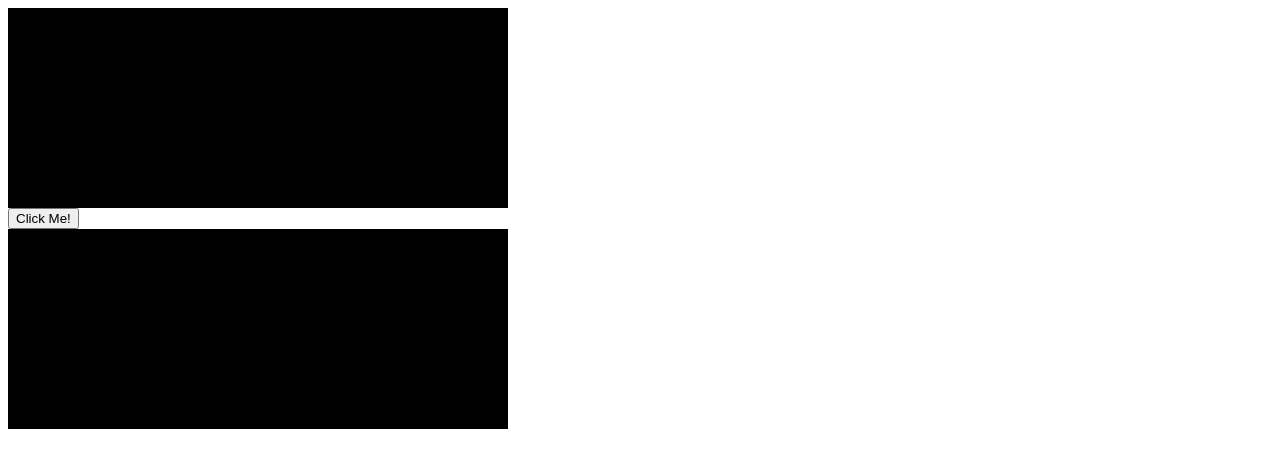
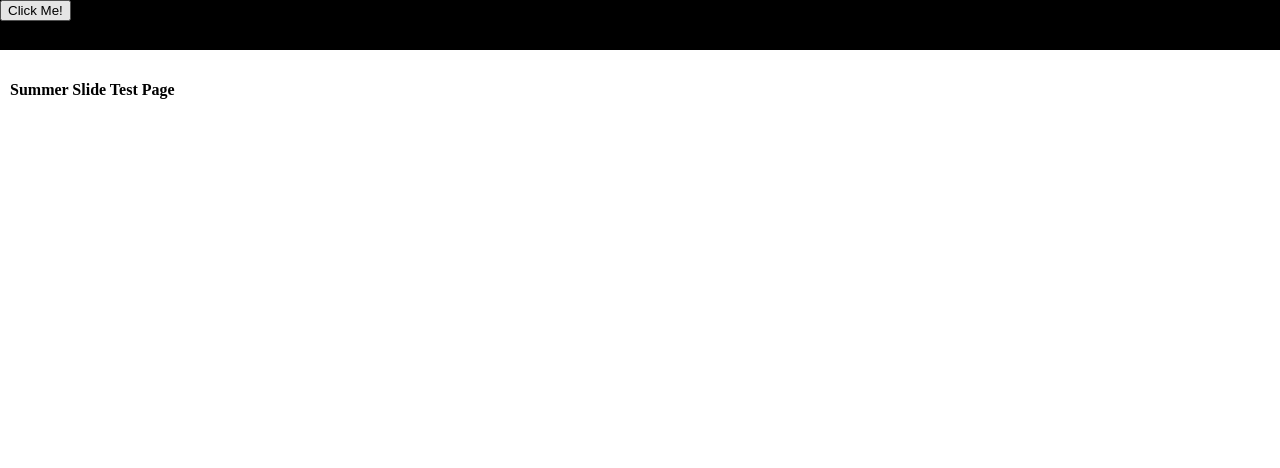
Before and after one commit to agrant12/summer-slide, a plain HTML site: page index.html in a window 1280 px wide. Drawn offline with Linux system fonts and the light colour scheme.

Commit message:
Add example html page and css for user reference

```diff
--- /dev/null
+++ b/css/style.css
@@ -0,0 +1,25 @@
+body {
+	margin: 0;
+	padding: 0;
+}
+
+#hamburger {
+	background: #ccc;
+	height: 100%;
+	margin-left: -200px;
+	position: absolute;
+	width: 200px;
+}
+
+header {
+	background: #000;
+	height: 50px;
+	position: relative;
+	top: 0;
+	width: 100%;
+}
+
+section.content {
+	padding: 10px;
+	position: relative;
+}
--- a/index.html
+++ b/index.html
@@ -2,15 +2,30 @@
 <head>
 	<title>Plugin</title>
 	<!--<script src="http://code.jquery.com/jquery-1.10.1.min.js"></script> -->
+	<link rel="stylesheet" type="text/css" href="css/style.css">
 	<script type="text/javascript" src="jquery.js"></script>
+	<script type="text/javascript" src="script.js"></script>
 	<script type="text/javascript" src="summer-slide.js"></script>
-	<script type="text/javascript" src="script.js"></script>
 </head>
 <body>
-	<div id="hamburger" style="height:200px;width:500px;background:#000;"> <p>hi</p></div>
+	<div id="hamburger">
+		<ul>
+			<li>Menu Item 1</li>
+			<li>Menu Item 2</li>
+			<li>Menu Item 3</li>
+		</ul>
+	</div>
 	<section id="body">
-		<button id="button">Click Me!</button>
-		<section id="header" style="height:200px;width:500px;background:#000;"></section>
+		<header>
+			<button id="button">Click Me!</button>
+		</header>
+		<section class="content">
+			<article>
+				<div class="title">
+					<h4>Summer Slide Test Page</h4>
+				</div>
+			</article>
+		</section>
 	</section>
 </body>
 </html>
```
